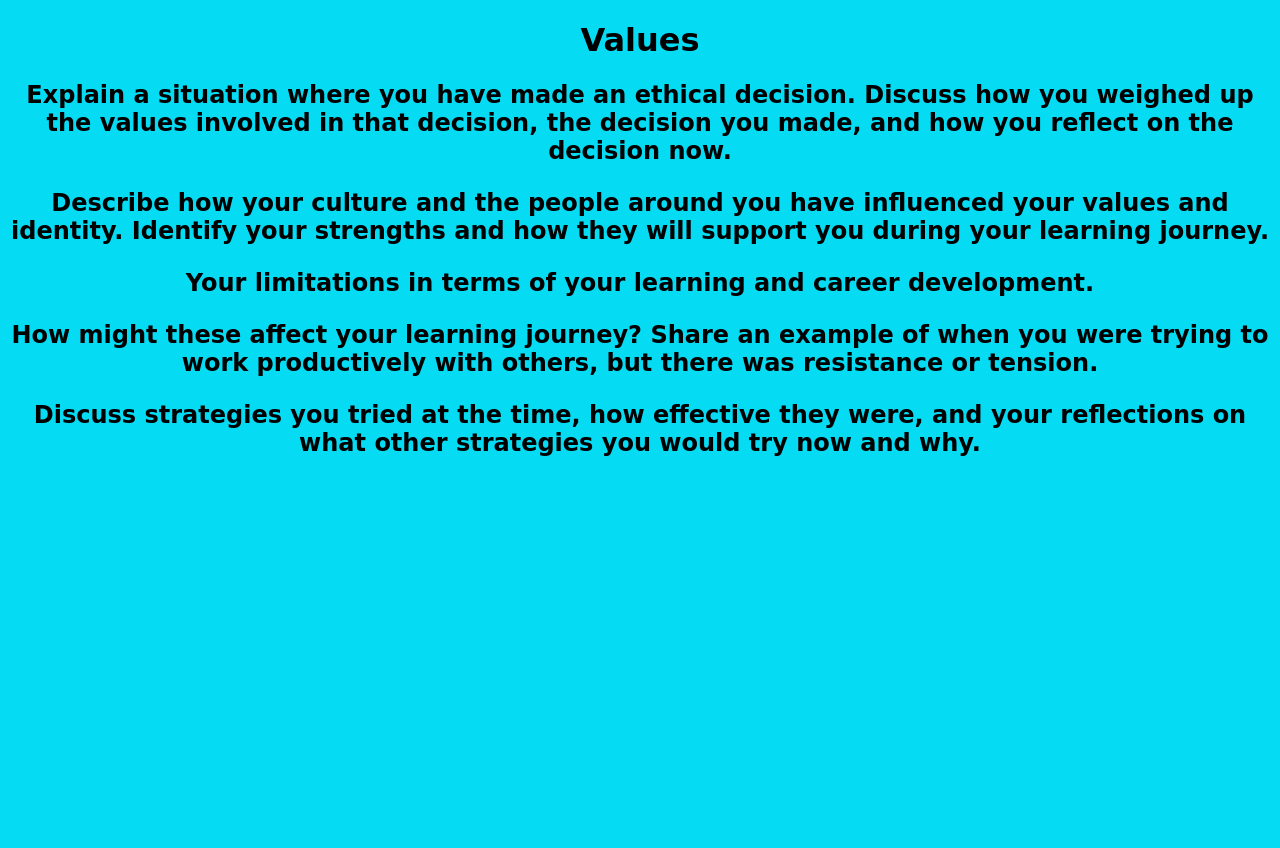
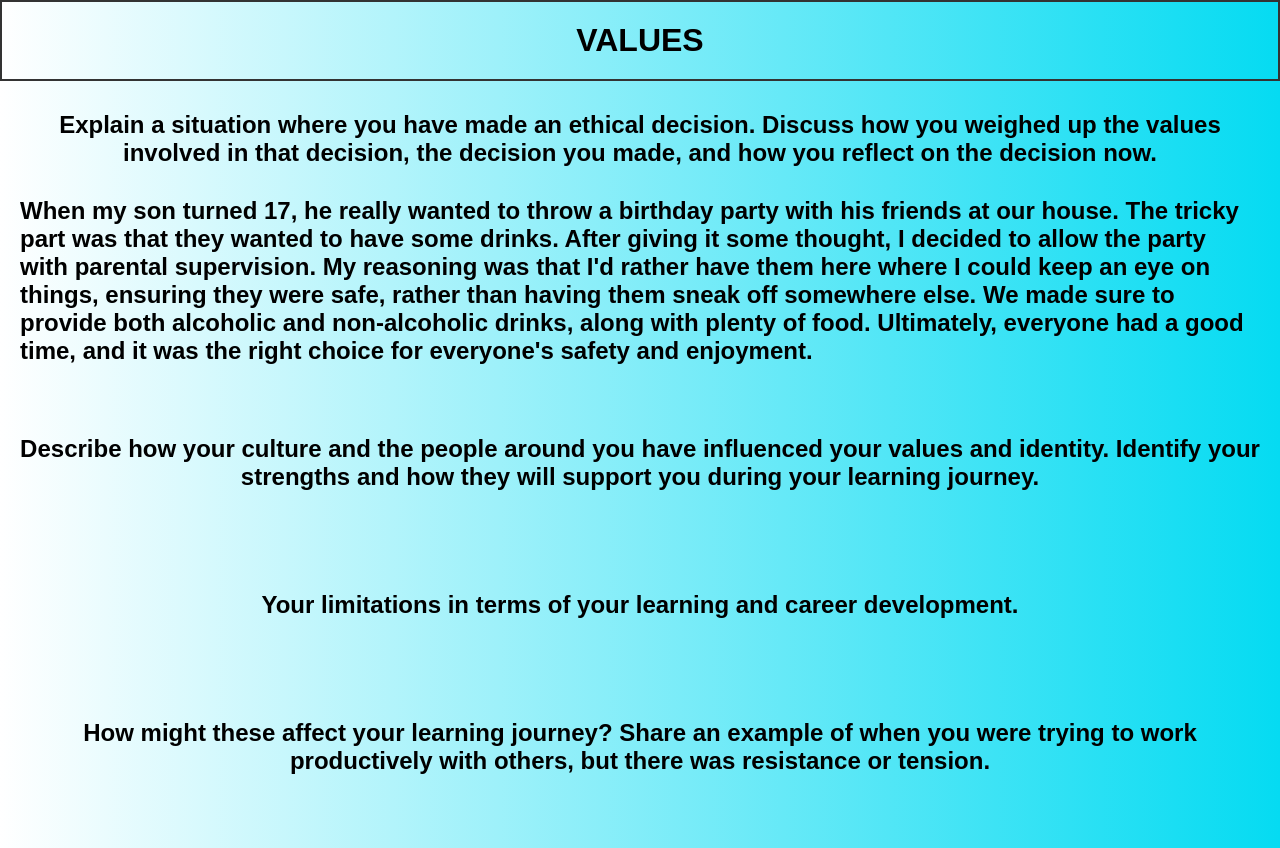
Before and after one commit to TauaTaiapa/TauaTaiapa.github.io, a plain HTML site: page identity_values/identity-values.html in a window 1280 px wide. Shown: the top 848 px of the page. Before the commit the page ends 800 px from the top, so only its background shows below. Drawn offline with Linux system fonts and the light colour scheme.

Commit message:
working on blog

```diff
--- a/blog/deezblogs.css
+++ b/blog/deezblogs.css
@@ -1,7 +1,7 @@
 body {
   margin: 0;
   padding: 20px;
-  font-family: 'Cursive', 'Lucida Handwriting', cursive, sans-serif;
+  font-family: 'Anybody', sans-serif;
   background: linear-gradient(to right, #67f5ff, #05dbf2);
   color: #f2af5c;
   background-size: cover;
@@ -24,6 +24,7 @@ main {
 blockquote {
   max-width: 600px;
   margin: 0 auto;
+  padding: 20px; /* Added padding for spacing */
 }
 
 #content-container {
@@ -41,15 +42,19 @@ blockquote {
 #text-container {
   border: 2px solid #333;
   padding: 20px;
+  margin: 10px 0; /* Adjusted margin for better spacing */
 }
 
 #additional-content {
   background-color: #eee;
   padding: 20px;
+  margin: 10px 0; /* Adjusted margin for better spacing */
 }
 
 footer {
   text-align: center;
   padding: 20px;
   margin-top: 20px;
+  background-color: #333; /* Set a background color for better visibility */
+  color: #fff; /* Set text color for better visibility */
 }
--- a/identity_values/identity-values.html
+++ b/identity_values/identity-values.html
@@ -8,12 +8,22 @@
     <title>My Values</title>
   </head>
   <body>
-    <h1>Values</h1>
+    <h1>VALUES</h1>
     <h2>
       Explain a situation where you have made an ethical decision. Discuss how
       you weighed up the values involved in that decision, the decision you
       made, and how you reflect on the decision now.
-      <p></p>
+      <p>
+        When my son turned 17, he really wanted to throw a birthday party with
+        his friends at our house. The tricky part was that they wanted to have
+        some drinks. After giving it some thought, I decided to allow the party
+        with parental supervision. My reasoning was that I'd rather have them
+        here where I could keep an eye on things, ensuring they were safe,
+        rather than having them sneak off somewhere else. We made sure to
+        provide both alcoholic and non-alcoholic drinks, along with plenty of
+        food. Ultimately, everyone had a good time, and it was the right choice
+        for everyone's safety and enjoyment.
+      </p>
     </h2>
     <h2>
       Describe how your culture and the people around you have influenced your
--- a/styles/identity_values.css
+++ b/styles/identity_values.css
@@ -1,17 +1,30 @@
 body {
-  background-color: #05dbf2;
-  font-family: 'Cursive', 'Lucida Handwriting', cursive, sans-serif;
+  background: linear-gradient(to right, white, #05dbf2);
+  font-family: 'Anybody', sans-serif;
+  margin: 0;
+  padding: 0;
 }
+
 h1 {
   text-align: center;
-  padding: auto;
+  padding: 20px;
+  border: 2px solid #333;
+  display: flex;
+  justify-content: center;
+  align-items: center;
+  margin: 0; /* Remove default margin */
 }
+
 h2 {
-  margin-top: auto;
-  padding: auto;
+  margin: 20px 0; /* Add margin to the top and bottom of h2 for spacing */
+  padding: 10px; /* Add padding for spacing */
   text-align: center;
 }
+
 p {
-  margin-top: auto;
-  padding: auto;
+  margin: 20px 0; /* Add margin to the top and bottom of paragraphs for spacing */
+  padding: 10px; /* Add padding for spacing */
+  font-family: 'Anybody', sans-serif;
+  color: black;
+  text-align: left;
 }
--- a/styles/index.css
+++ b/styles/index.css
@@ -6,18 +6,21 @@ ul,
 li {
   margin: 0;
   padding: 0;
+  box-sizing: border-box;
 }
 
 body {
-  font-family: 'Arial', sans-serif;
+  font-family: 'Anybody', sans-serif;
   line-height: 1.6;
-  background-color: #f4f4f4;
+  background: linear-gradient(to right, white, #05dbf2);
   color: #333;
+  margin: 0;
+  padding: 0;
 }
 
 header {
   background-color: #05dbf2;
-  color: #ecf0f1;
+  color: black;
   padding: 20px;
   text-align: center;
 }
@@ -33,7 +36,7 @@ nav ul li {
 
 nav a {
   text-decoration: none;
-  color: #ecf0f1;
+  color: black;
   font-weight: bold;
   font-size: 16px;
 }
@@ -41,6 +44,8 @@ nav a {
 main {
   max-width: 800px;
   margin: 20px auto;
+  padding: 20px;
+  box-sizing: border-box;
 }
 
 section {
@@ -55,10 +60,11 @@ article {
   background-color: #ecf0f1;
   padding: 15px;
   margin-bottom: 20px;
+  box-sizing: border-box;
 }
 
 article h3 {
-  color: #3498db;
+  color: black;
 }
 
 article p {
@@ -66,7 +72,7 @@ article p {
 }
 
 article a {
-  color: #3498db;
+  color: black;
   text-decoration: none;
 }
 
@@ -82,20 +88,18 @@ footer {
   position: fixed;
   bottom: 0;
   width: 100%;
+  box-sizing: border-box;
 }
-.coming-soon {
+
+.coming-soon,
+.about-me {
+  background-color: #fff;
   padding: 20px;
   margin-bottom: 20px;
+  color: black;
 }
 
-.coming-soon-text {
-  margin-top: 25px;
-}
-
-.about-me {
-  padding: 20px;
-}
-
+.coming-soon-text,
 .about-me-text {
   margin-top: 10px;
 }
--- a/styles/learning_plan.css
+++ b/styles/learning_plan.css
@@ -1,13 +1,27 @@
 body {
-  background-color: #05dbf2;
-  font-family: 'Cursive', 'Lucida Handwriting', cursive, sans-serif;
+  background: linear-gradient(to right, white, #05dbf2);
+  font-family: 'Anybody', sans-serif;
+  margin: 0; /* Remove default margin */
+  padding: 20px; /* Add some padding to the body for spacing */
 }
+
 h1 {
   text-align: center;
-  padding: auto;
+  margin-bottom: 20px; /* Add margin to the bottom of h1 for spacing */
 }
+
 p {
-  margin-top: auto;
-  padding: auto;
+  margin: 10px 0; /* Add margin to the top and bottom of paragraphs for spacing */
+  font-family: 'Anybody', sans-serif;
+  color: black;
+}
+
+footer {
+  background-color: #2c3e50;
+  color: #ecf0f1;
+  padding: 10px;
   text-align: center;
+  position: fixed;
+  bottom: 0;
+  width: 100%;
 }
--- a/te_houtaewa/te-houtaewa-template.css
+++ b/te_houtaewa/te-houtaewa-template.css
@@ -1,15 +1,20 @@
 body {
-  background-color: #05dbf2;
-  font-family: 'Cursive', 'Lucida Handwriting', cursive, sans-serif;
+  background: linear-gradient(to right, white, #05dbf2);
+  font-family: 'Anybody', sans-serif;
+  margin: 0;
+  padding: 10px;
 }
+
 h1 {
   text-align: center;
-  padding: auto;
+  margin: 20px 0;
 }
+
 p {
-  margin-top: auto;
-  padding: auto;
+  margin: 10px 0;
+  color: black;
 }
+
 footer {
   background-color: #2c3e50;
   color: #ecf0f1;
@@ -18,3 +23,4 @@ footer {
   position: fixed;
   bottom: 0;
   width: 100%;
+}
```
Also changed, not shown: te_houtaewa/te-houtaewa-template.html (+4 -1 lines).
